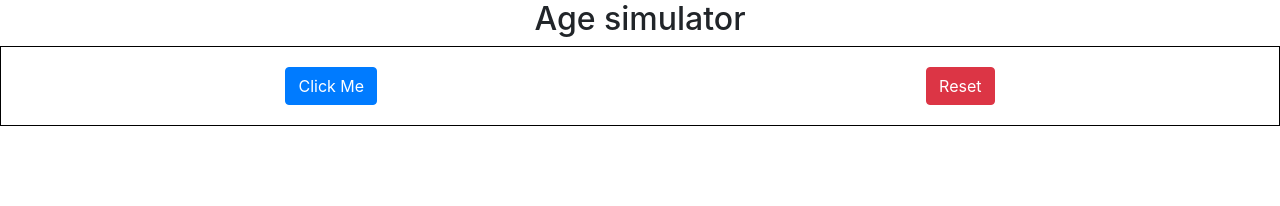
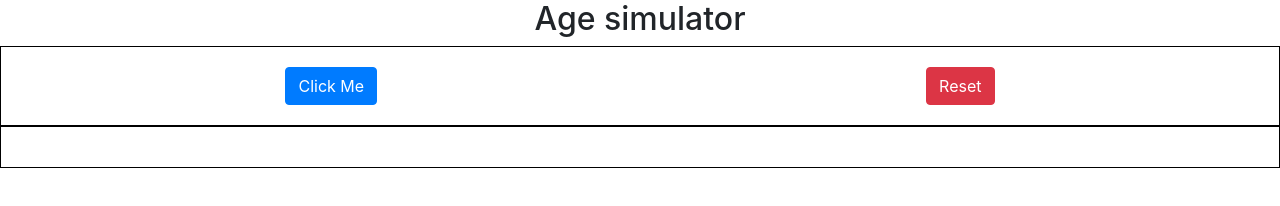
Before and after one commit to SaminYeaser/AgeCal, a plain HTML site: page index.html in a window 1280 px wide. Drawn offline with nearby package versions, Linux system fonts and the light colour scheme.

Commit message:
skeliton(2)

```diff
--- a/index.html
+++ b/index.html
@@ -21,6 +21,11 @@
             <button class="btn btn-danger">Reset</button>
         </div>
     </div>
+    <div class="flex-box-conatiner-1">
+        <div id="flex-box-result">
+
+        </div>
+    </div>
 </div>
 <script src="script.js"></script>
 </body>
```
